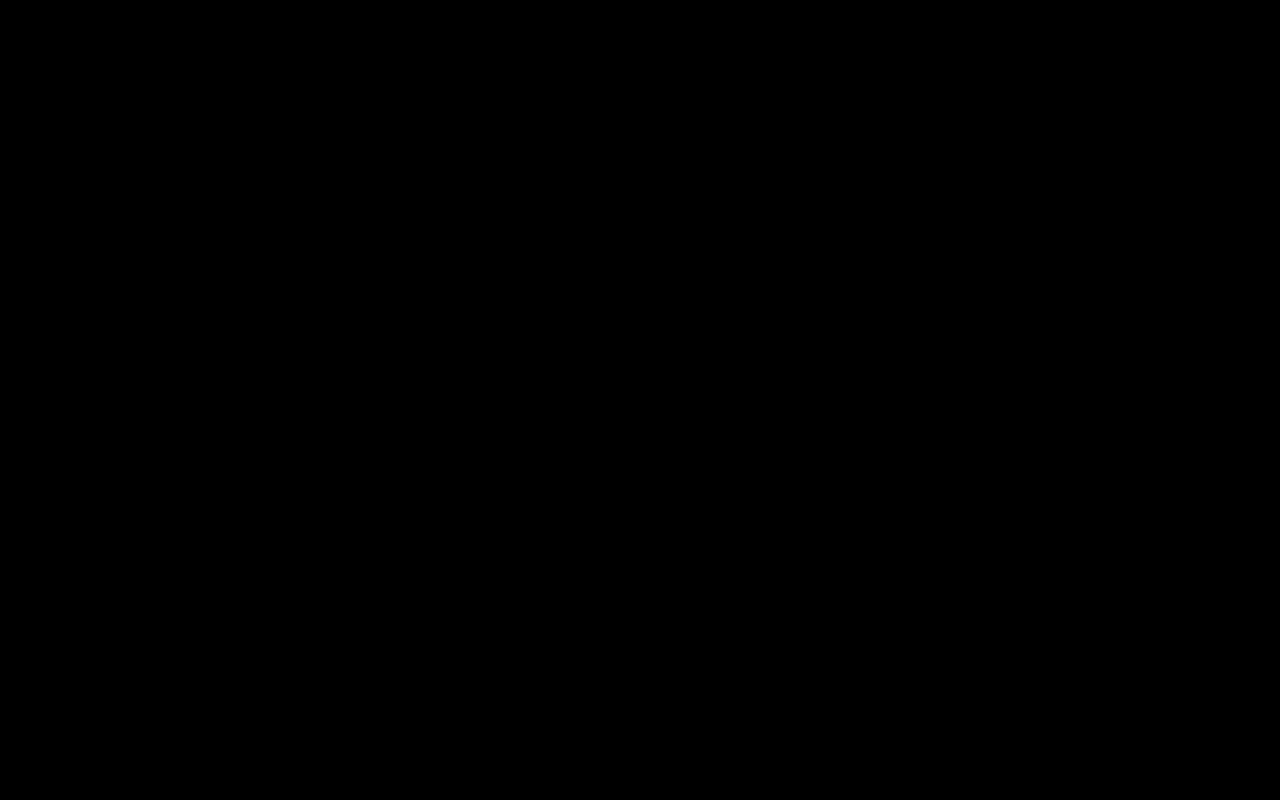
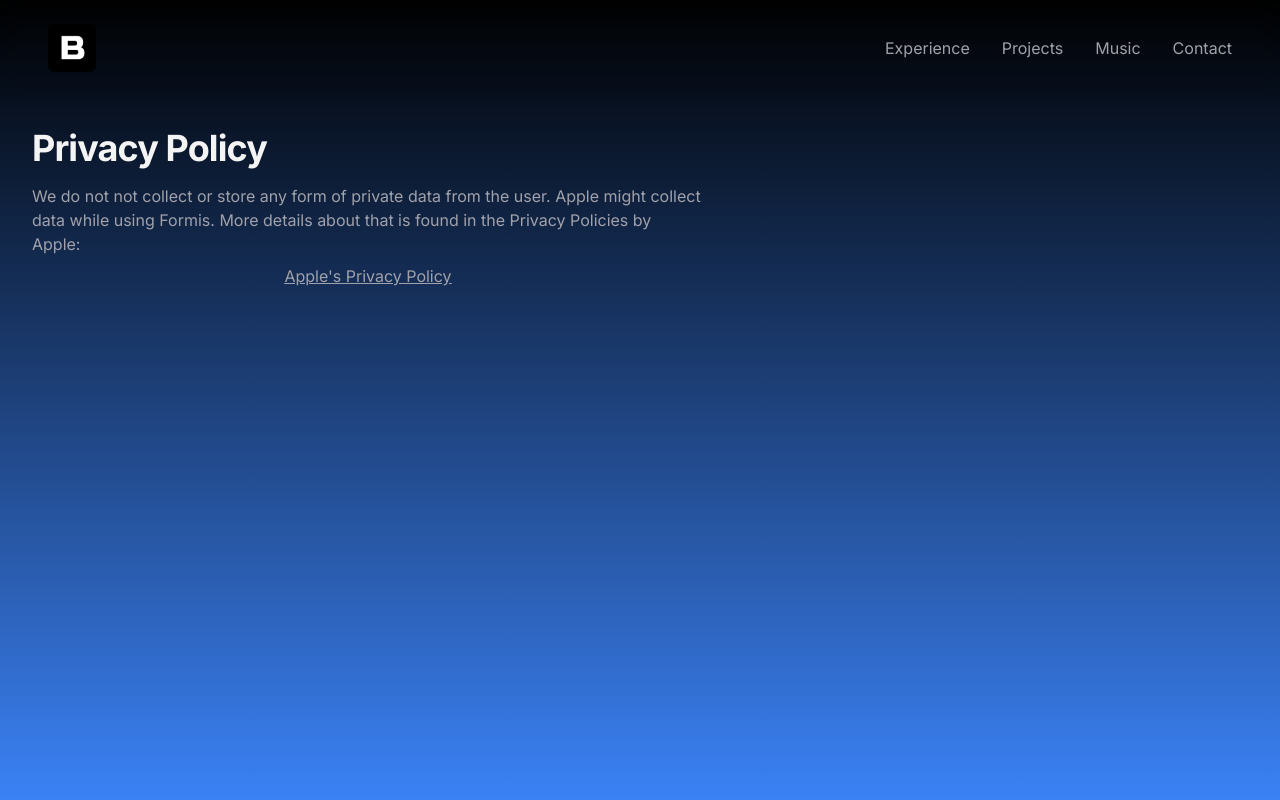
Before and after one commit to ApolloEagle/personal-site, a Next.js app: page /privacy in a window 1280 px wide. Before the commit this address had no page. Built offline with nearby package versions, Linux system fonts and the light colour scheme; what tailwindcss-debug-screens would draw is missing.

Commit message:
privacy policy

```diff
--- /dev/null
+++ b/app/privacy/page.tsx
@@ -0,0 +1,27 @@
+import { Card } from "../components/card";
+import { Navigation } from "../components/nav";
+
+export default function Projects() {
+  return (
+    <div className="bg-gradient-to-t from-blue-500 to-bg-black/20 pb-16 min-h-screen">
+      <Navigation />
+      <div className="px-6 pt-16 mx-auto space-y-8 max-w-7xl lg:px-8 md:space-y-16 md:pt-24 lg:pt-32 mt-10 sm:mt-0">
+        <div className="max-w-2xl mx-auto lg:mx-0">
+          <h2 className="text-3xl font-bold tracking-tight text-zinc-100 sm:text-4xl">
+            Privacy Policy
+          </h2>
+          <p className="mt-4 text-zinc-400">
+            We do not not collect or store any form of private data from the
+            user. Apple might collect data while using Formis. More details
+            about that is found in the Privacy Policies by Apple:
+          </p>
+          <p className="my-2 text-center underline text-zinc-400 hover:text-zinc-200">
+            <a href="https://www.apple.com/legal/privacy/">
+              Apple's Privacy Policy
+            </a>
+          </p>
+        </div>
+      </div>
+    </div>
+  );
+}
```
